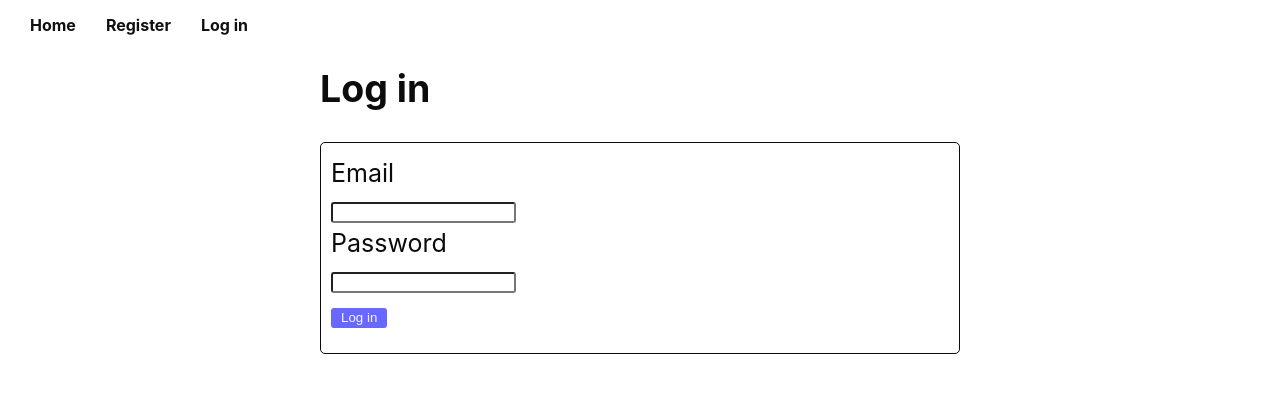
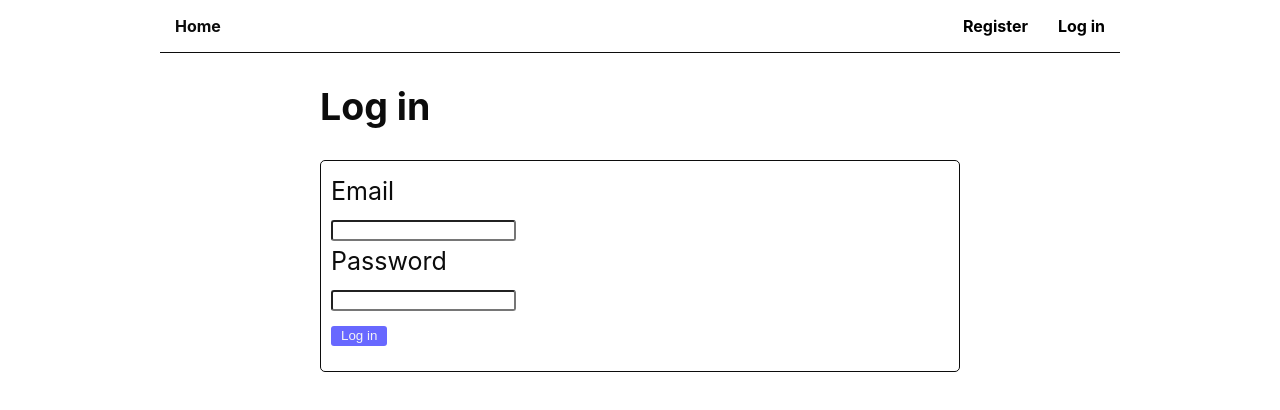
Before and after one commit to SebastianLalek/goit-react-hw-08-phonebook, a React (Create React App) app: page /login in a window 1280 px wide. Shown: the top 410 px of the page. Built offline with nearby package versions, Linux system fonts and the light colour scheme.

Commit message:
imlement Header in Layout component

```diff
--- a/src/pages/layout/Layout.jsx
+++ b/src/pages/layout/Layout.jsx
@@ -1,24 +1,14 @@
 import { Suspense } from 'react';
-import { NavLink, Outlet } from 'react-router-dom';
+import { Outlet } from 'react-router-dom';
+
+import Header from 'components/header/Header';
 
 import css from './Layout.module.css';
 
 export const Layout = () => {
   return (
-    <div>
-      <header className={css.header}>
-        <nav>
-          <NavLink className={css.link} to="/contacts">
-            Home
-          </NavLink>
-          <NavLink className={css.link} to="/register">
-            Register
-          </NavLink>
-          <NavLink className={css.link} to="/login">
-            Log in
-          </NavLink>
-        </nav>
-      </header>
+    <div className={css.layout}>
+      <Header />
       <main>
         <Suspense fallback={<div>Loading page...</div>}>
           <Outlet />
--- a/src/pages/layout/Layout.module.css
+++ b/src/pages/layout/Layout.module.css
@@ -1,16 +1,5 @@
-.header {
-  display: block;
-  width: 100%;
-  margin: 15px;
+.layout {
+  max-width: 960px;
+  margin: 0 auto;
+  padding: 0 16px;
 }
-
-.link {
-  margin: 15px;
-  text-decoration: none;
-  font-weight: 700;
-  color: rgb(17, 15, 15);
-}
-
-.link:hover {
-  color: rgb(56, 56, 216);
-}
```
